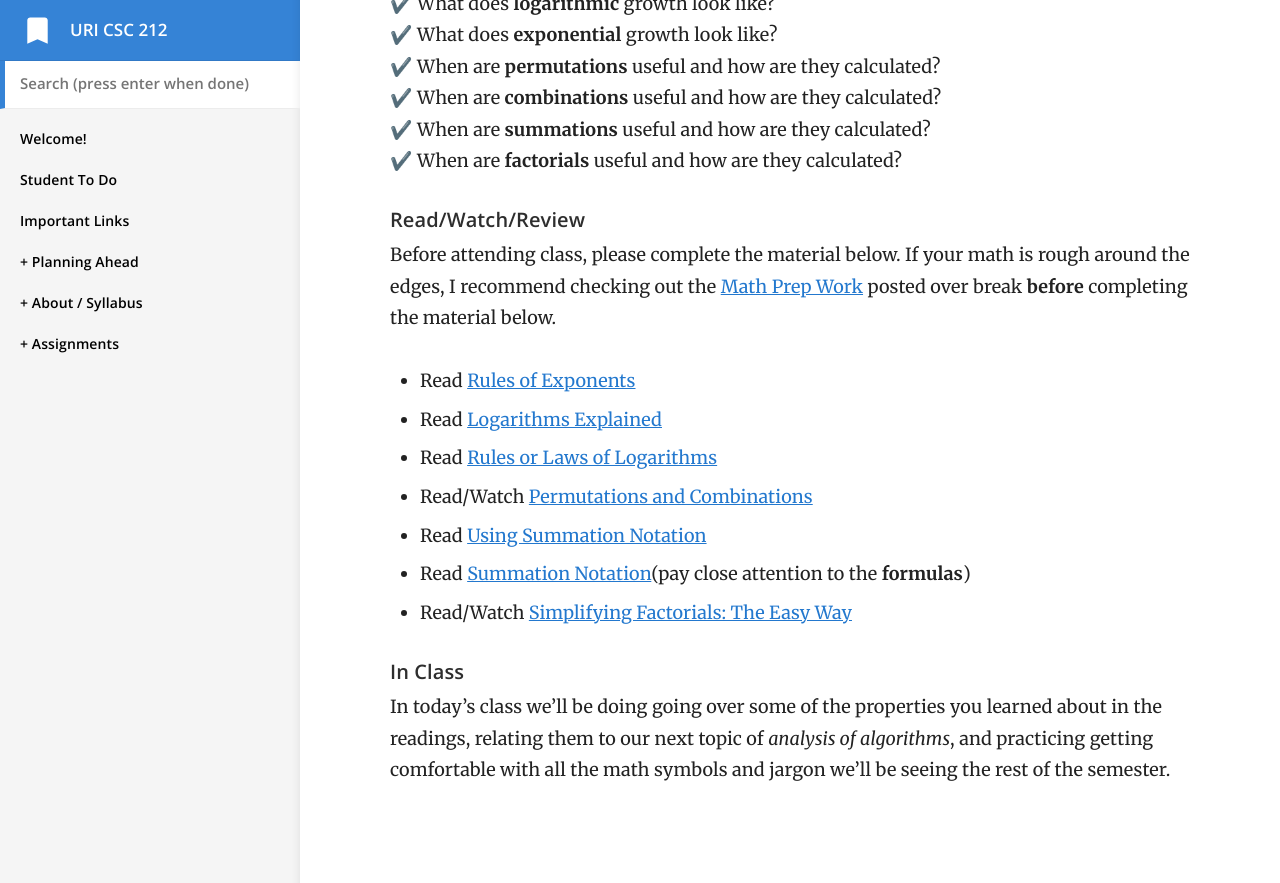
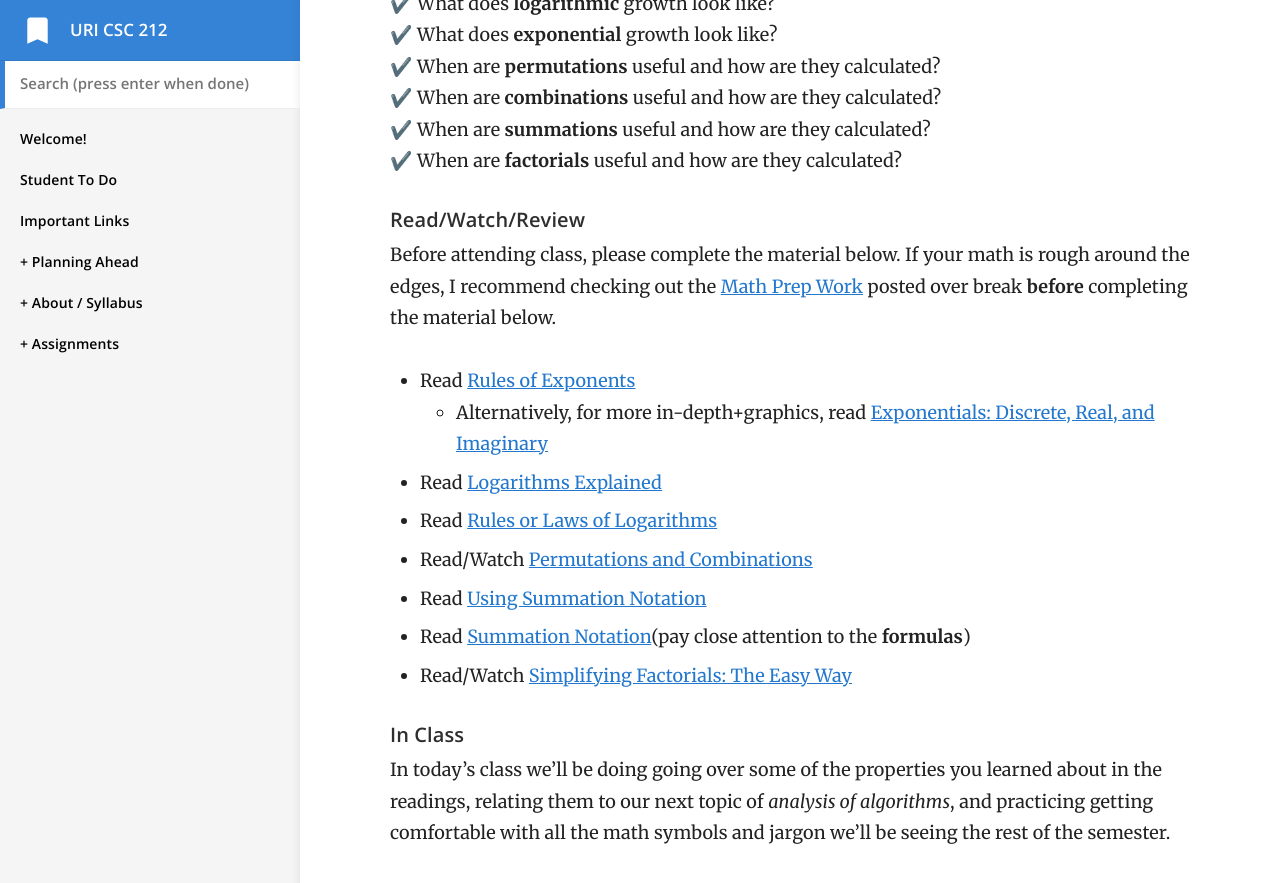
Before and after one commit to vcc-csc212/sp21-archive, a Jekyll site: the page built from _docs/weekly/wk1.md, in a window 1280 px wide and 900 px high, scrolled down 1596 px. Shown: the top 883 px of the window. Built offline with Jekyll 4.4.1, drawn with Linux system fonts in a browser that asks for light colours.

Commit message:
added alt read

```diff
--- a/_docs/weekly/wk1.md
+++ b/_docs/weekly/wk1.md
@@ -50,6 +50,7 @@ Before attending class, please complete the material below and use the following
 ##### Read/Watch/Review
 Before attending class, please complete the material below. If your math is rough around the edges, I recommend checking out the [Math Prep Work](/prep#math) posted over break **before** completing the material below.
 - Read [Rules of Exponents](https://www.chilimath.com/lessons/intermediate-algebra/rules-of-exponents/)
+	- Alternatively, for more in-depth+graphics, read [Exponentials: Discrete, Real, and Imaginary](https://sites.google.com/site/butwhymath/algebra/eponentials-discrete-real-and-imaginary)
 - Read [Logarithms Explained](https://www.chilimath.com/lessons/advanced-algebra/logarithms-explained/)
 - Read [Rules or Laws of Logarithms](https://www.chilimath.com/lessons/advanced-algebra/logarithm-rules/)
 - Read/Watch [Permutations and Combinations](https://www.mathplanet.com/education/algebra-2/discrete-mathematics-and-probability/permutations-and-combinations)
```
